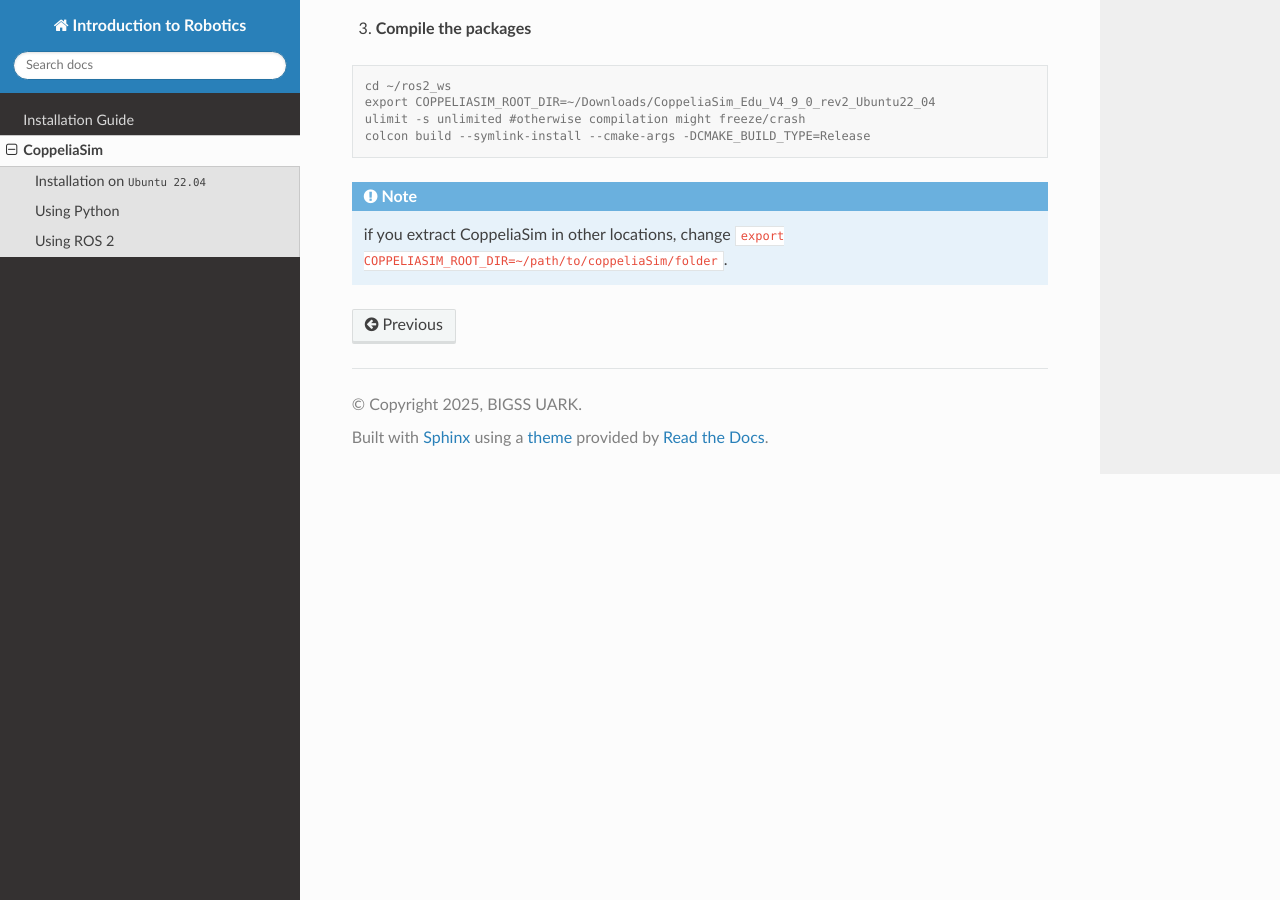
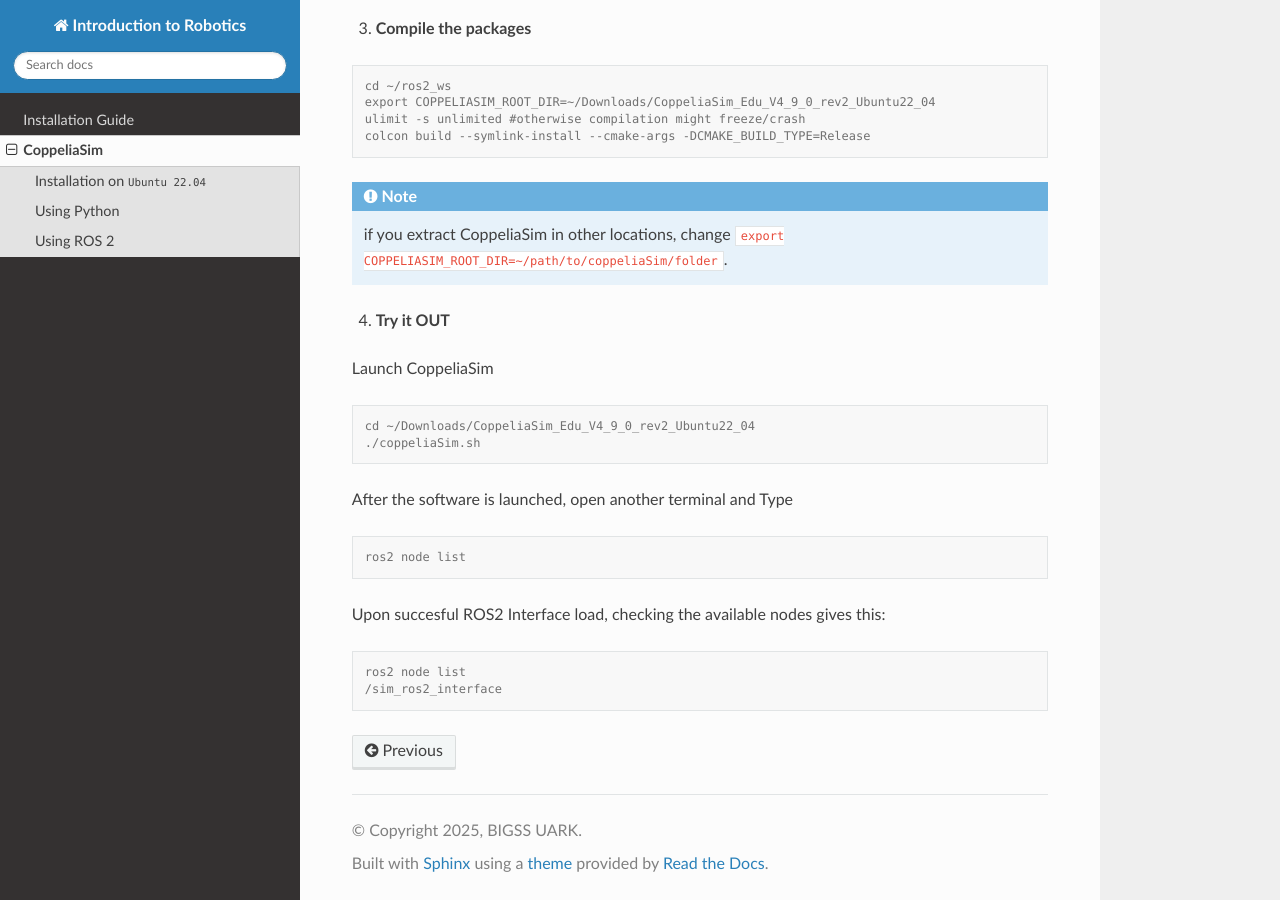
Before and after one commit to zhichaoliu0921/uark-meeg-intro-robo, a Sphinx documentation site: the page built from docs/source/coppelia.rst, in a window 1280 px wide and 900 px high, scrolled down 5463 px. Built offline with Sphinx 7.4.7 and the Read the Docs theme 3.1.0, drawn with Linux system fonts in a browser that asks for light colours.

Commit message:
coppelia ros2 part1

```diff
--- a/docs/source/coppelia.rst
+++ b/docs/source/coppelia.rst
@@ -136,3 +136,26 @@
 
 .. note::
     if you extract CoppeliaSim in other locations, change ``export COPPELIASIM_ROOT_DIR=~/path/to/coppeliaSim/folder``.
+
+
+4. **Try it OUT**
+
+Launch CoppeliaSim
+
+.. code-block:: console
+
+    cd ~/Downloads/CoppeliaSim_Edu_V4_9_0_rev2_Ubuntu22_04
+    ./coppeliaSim.sh
+
+After the software is launched, open another terminal and Type
+
+.. code-block:: console
+
+    ros2 node list
+
+Upon succesful ROS2 Interface load, checking the available nodes gives this:
+
+.. code-block:: console
+
+    ros2 node list
+    /sim_ros2_interface
```
